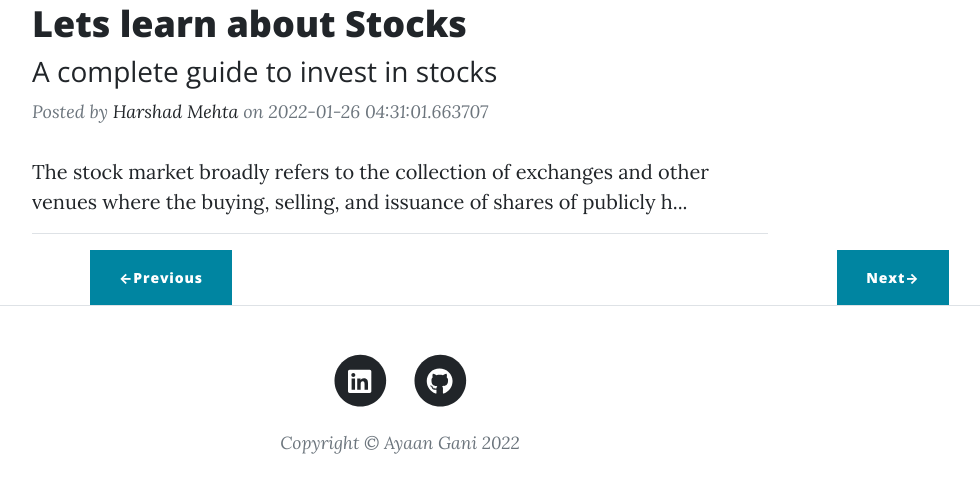
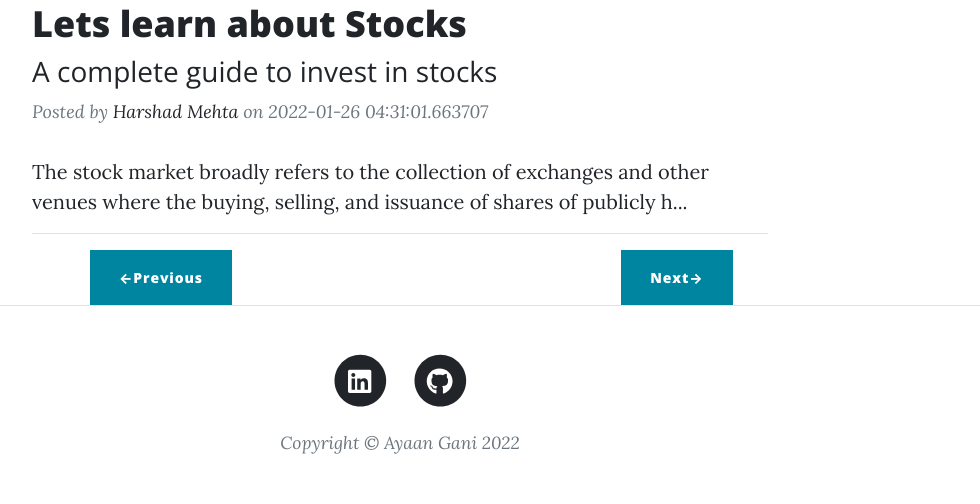
Before and after one commit to ayaan498/Flask-blog, a Flask app: page / in a window 1280 px wide. Shown: the part 828-1332 px from the top of the page, without its empty margins (240-1220 px from the left). Run offline with Flask 2, Linux system fonts and the light colour scheme; data comes from the database, SQL or seed files in the repository.

Commit message:
Changes in homepage

```diff
--- a/templates/index.html
+++ b/templates/index.html
@@ -16,7 +16,7 @@
     <style>
         .tab {
             display: inline-block;
-            margin-left: 600px;
+            margin-left: 30%;
         }
         .smalltab {
             display: inline-block;
```
